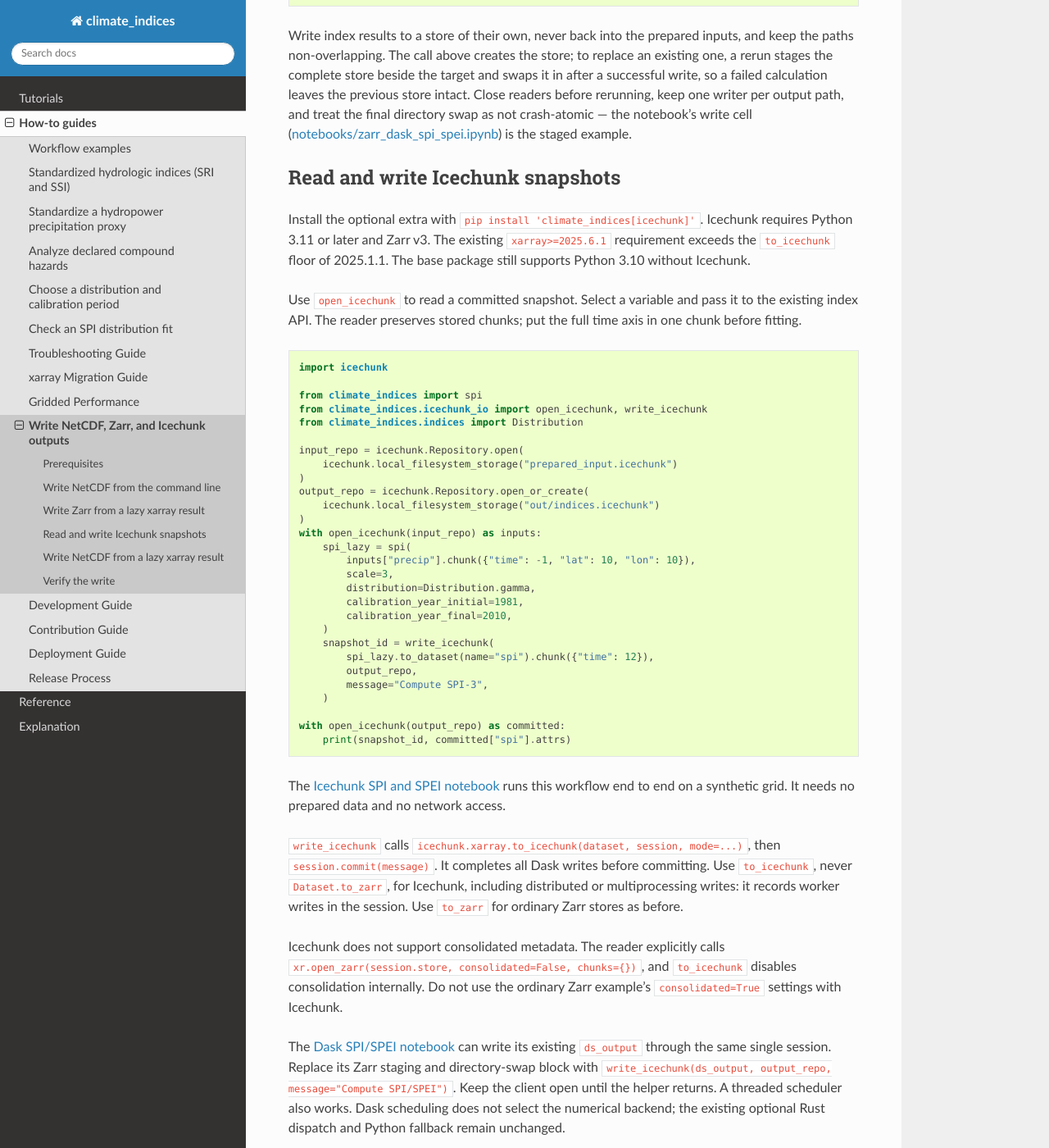
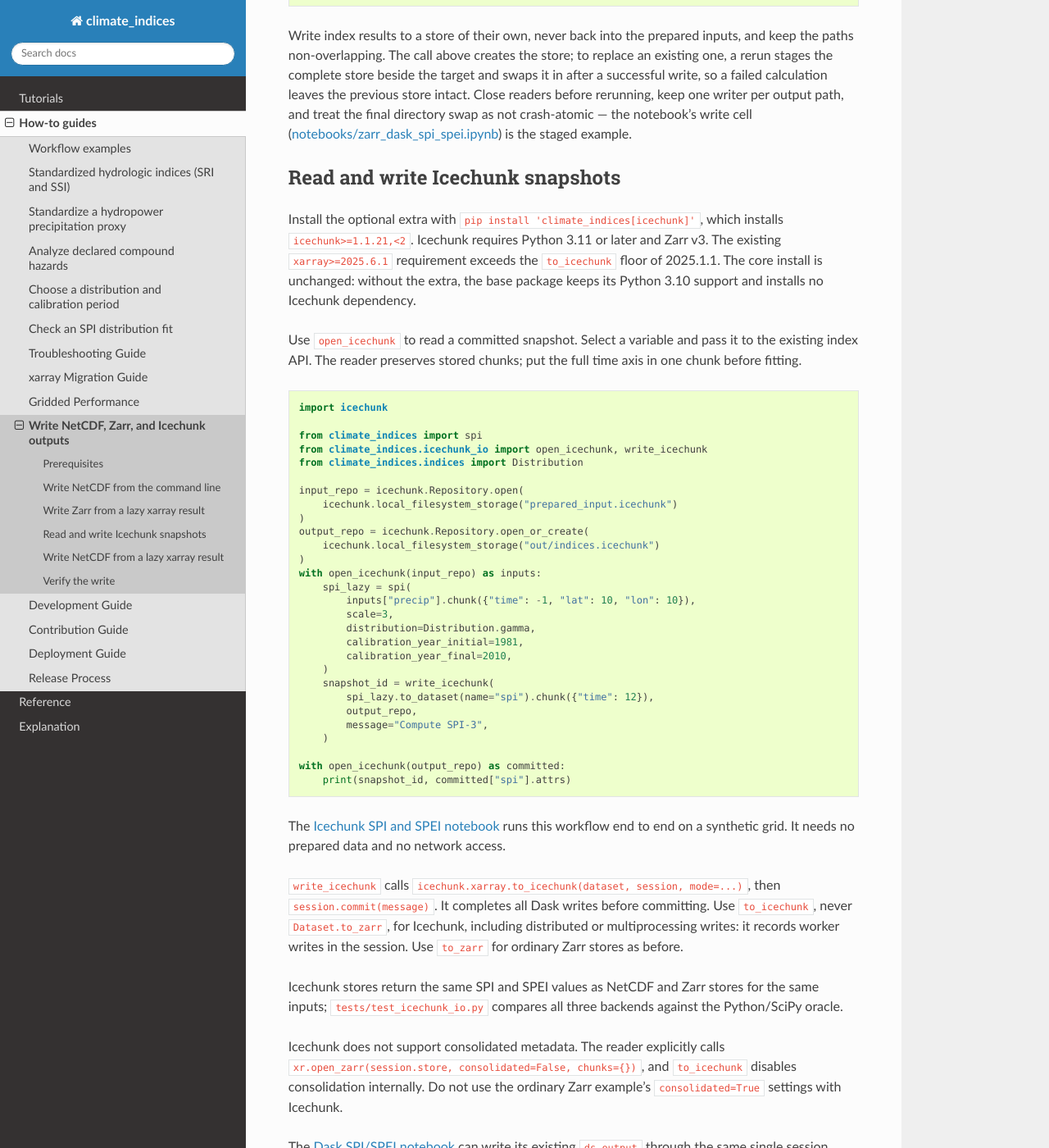
Before and after one commit to monocongo/climate_indices, a Sphinx documentation site: the page built from docs/writing-outputs.md, in a window 1280 px wide and 1400 px high, scrolled down 1606 px. Shown: the whole window at 82% size. Built offline with Sphinx 7.4.7 and the Read the Docs theme 3.1.0, drawn with Linux system fonts in a browser that asks for light colours.

Commit message:
docs(icechunk): document the optional Icechunk I/O integration and its extra
State the icechunk>=1.1.21,<2 extra bound, the Python 3.11 floor, that the
core install is unchanged, and storage-backend parity with NetCDF and Zarr.
Add the 3.1.0 changelog entry for optional Icechunk I/O.

Closes #1461

```diff
--- a/docs/writing-outputs.md
+++ b/docs/writing-outputs.md
@@ -88,10 +88,11 @@ is the staged example.
 
 ## Read and write Icechunk snapshots
 
-Install the optional extra with `pip install 'climate_indices[icechunk]'`.
-Icechunk requires Python 3.11 or later and Zarr v3. The existing
-`xarray>=2025.6.1` requirement exceeds the `to_icechunk` floor of 2025.1.1.
-The base package still supports Python 3.10 without Icechunk.
+Install the optional extra with `pip install 'climate_indices[icechunk]'`, which
+installs `icechunk>=1.1.21,<2`. Icechunk requires Python 3.11 or later and Zarr v3.
+The existing `xarray>=2025.6.1` requirement exceeds the `to_icechunk` floor of
+2025.1.1. The core install is unchanged: without the extra, the base package keeps
+its Python 3.10 support and installs no Icechunk dependency.
 
 Use `open_icechunk` to read a committed snapshot. Select a variable and pass it
 to the existing index API. The reader preserves stored chunks; put the full time
@@ -137,6 +138,10 @@ then `session.commit(message)`. It completes all Dask writes before committing.
 Use `to_icechunk`, never `Dataset.to_zarr`, for Icechunk, including distributed
 or multiprocessing writes: it records worker writes in the session.
 Use `to_zarr` for ordinary Zarr stores as before.
+
+Icechunk stores return the same SPI and SPEI values as NetCDF and Zarr stores for
+the same inputs; `tests/test_icechunk_io.py` compares all three backends against
+the Python/SciPy oracle.
 
 Icechunk does not support consolidated metadata. The reader explicitly calls
 `xr.open_zarr(session.store, consolidated=False, chunks={})`, and `to_icechunk`
```
Also changed, not shown: CHANGELOG.md (+11 -0 lines), 1 other file.
